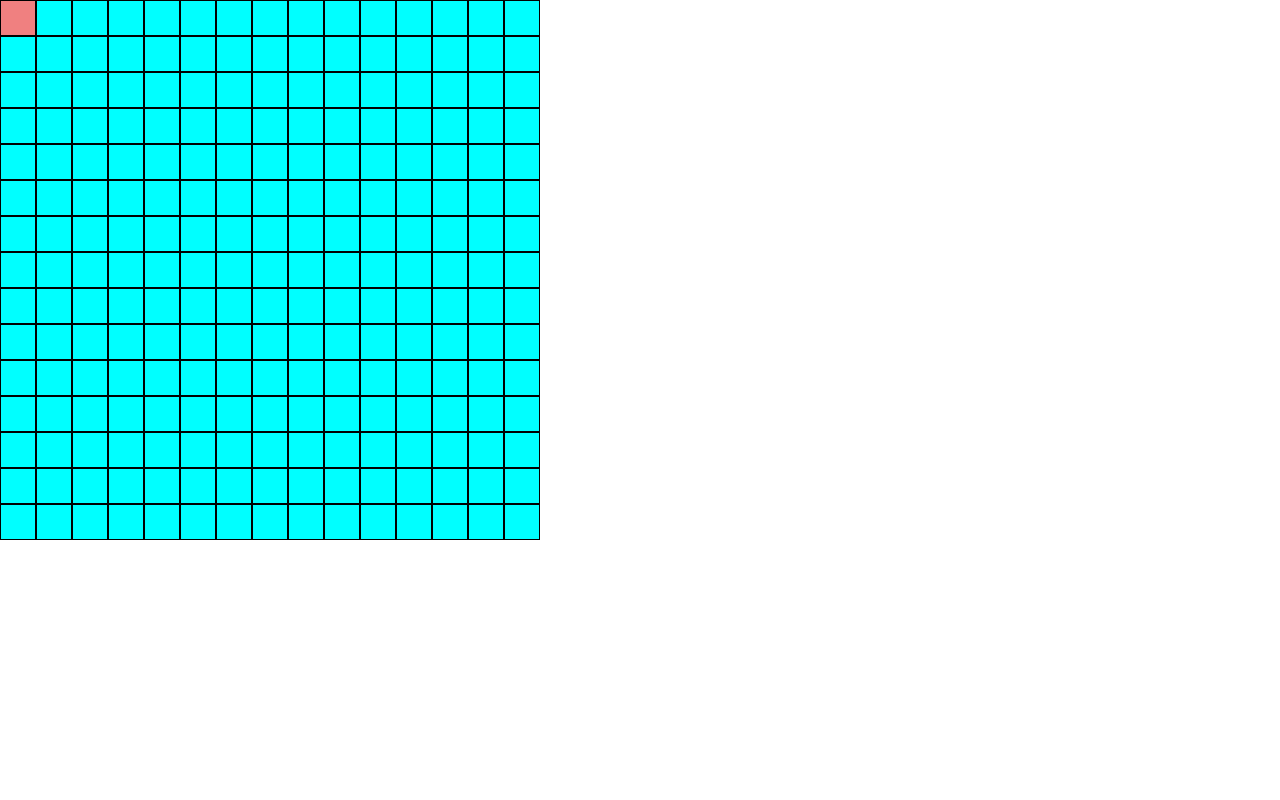
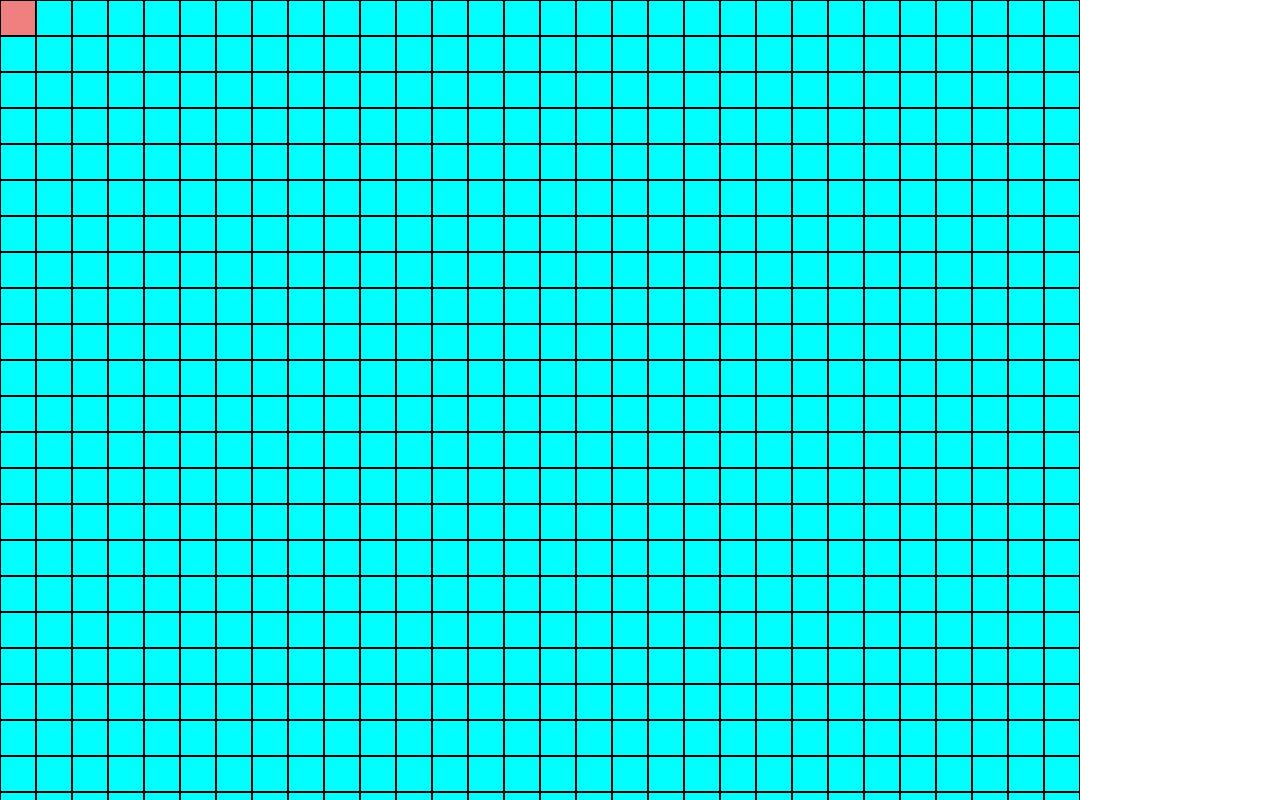
Before and after one commit to iatenine/react-minesweeper, a React (Create React App) app: page / in a window 1280 px wide. Shown: the top 800 px of the page. Built offline with nearby package versions, Linux system fonts and the light colour scheme.

Commit message:
Game over status reveals all (non-flagged) cells

```diff
--- a/src/App.js
+++ b/src/App.js
@@ -1,8 +1,8 @@
 import "./App.css";
-import Board from "./components/Board";
+import Game from "./components/Game";
 
 function App() {
-  return <Board />;
+  return <Game />;
 }
 
 export default App;
--- a/src/components/Board.jsx
+++ b/src/components/Board.jsx
@@ -11,12 +11,21 @@ import {
     Board should hold state for width, height and seed all mines
 */
 
-export const Board = () => {
+/*
+  props
+    settings: {
+      width
+      mines
+    }
+*/
+
+export const Board = (props) => {
   // Board settings
-  const [width] = useState(15); //Width in cells
+
+  const [width] = useState(props.settings.width); //Width in cells
   const [revealedCells, setRevealedCells] = useState([]); //Array of cells that have been revealed
   const [totalCells] = useState(width * width);
-  const totalMines = 40;
+  const totalMines = props.settings.mines;
   const [mineLocs, setMineLocs] = useState([]); //Array of mine locations
   // Cell settings (always square)
   const [cellWidth] = useState(34); //Width in pixels (convert to useContext later)
@@ -33,6 +42,17 @@ export const Board = () => {
     // eslint-disable-next-line react-hooks/exhaustive-deps
   }, []);
 
+  // Reveal all cells upon losing
+  useEffect(() => {
+    if (props.gameState === "lost") {
+      const cellsToReveal = Array(totalCells).fill("");
+      for (let i = 0; i < totalCells; i++) {
+        cellsToReveal[i] = i;
+      }
+      setRevealedCells(cellsToReveal);
+    }
+  }, [props.gameState, totalCells]);
+
   // Reveal all adjacent cells to revealed empty cells
   const revealAdjacent = (index) => {
     const cellsToReveal = getCellsToReveal(index, mineLocs, width);
@@ -44,10 +64,11 @@ export const Board = () => {
       style={{
         display: "flex",
         flexWrap: "wrap",
-        width: `${width * cellWidth + cellWidth}px`,
+        width: `${width * (cellWidth + 3)}px`,
+        overflow: "scroll",
       }}
     >
-      {mineLocs.map((cell, index) => (
+      {mineLocs.map((_, index) => (
         <Cell
           key={index}
           index={index}
@@ -55,6 +76,7 @@ export const Board = () => {
           contains={mineLocs[index]}
           revealed={revealedCells.includes(index)}
           revealAdjacent={revealAdjacent}
+          setGameState={props.setGameState}
         />
       ))}
     </div>
--- a/src/components/Cell.jsx
+++ b/src/components/Cell.jsx
@@ -9,9 +9,11 @@ export const Cell = (props) => {
 
   const reveal = () => {
     if (display !== "hidden") return;
-    else if (typeof props.contains === "number") setDisplay(props.contains);
-    else if (props.contains === "mine") setDisplay("mine");
-    else {
+    if (typeof props.contains === "number") setDisplay(props.contains);
+    else if (props.contains === "mine") {
+      setDisplay("mine");
+      props.setGameState("lost");
+    } else {
       setDisplay("empty");
       props.revealAdjacent(props.index);
     }
@@ -25,9 +27,6 @@ export const Cell = (props) => {
     e.preventDefault();
     e.stopPropagation();
     // Handle right click differently
-    if (e.button === 2) {
-      console.log("Right click");
-    }
     reveal();
   };
 
--- a/src/components/Game.jsx
+++ b/src/components/Game.jsx
@@ -1,4 +1,25 @@
-import {useState, React} from 'react'
+import { useState, React, useEffect } from "react";
+import Board from "./Board";
+
+const settings = {
+  beginner: {
+    width: 9,
+    mines: 10,
+  },
+  intermediate: {
+    width: 16,
+    mines: 40,
+  },
+  expert: {
+    width: 24,
+    mines: 99,
+  },
+  // 35% chance of a mine
+  extreme: {
+    width: 30,
+    mines: 270,
+  },
+};
 
 export const Game = () => {
   // State includes: score, time, gameState
@@ -7,14 +28,39 @@ export const Game = () => {
   const [score, setScore] = useState(0);
   const [highScore, setHighScore] = useState(0);
   const [time, setTime] = useState(0);
-    const [gameState, setGameState] = useState('playing');
+  const [gameState, setGameState] = useState("playing");
+  const currSetting = settings.extreme;
 
+  // Start timer
+  useEffect(() => {
+    const timer = setInterval(() => {
+      setTime(time + 1);
+    }, 1000);
+    return () => clearInterval(timer);
+  }, [time]);
+
+  useEffect(() => {
+    console.log("score: ", score);
+  }, [score]);
+
+  useEffect(() => {
+    if (gameState === "lost") {
+      console.log("You lost!", "score: ", score, "time: ", time);
+      setGameState("idle");
+    }
+    if (gameState === "won") alert("You won!");
+  }, [gameState, score, time]);
 
   return (
     <div>
-
+      <Board
+        settings={currSetting}
+        setScore={setScore}
+        setGameState={setGameState}
+        gameState={gameState}
+      />
     </div>
-    )
-}
+  );
+};
 
 export default Game;
```
Lines whose indentation alone changed are shown as unchanged.
